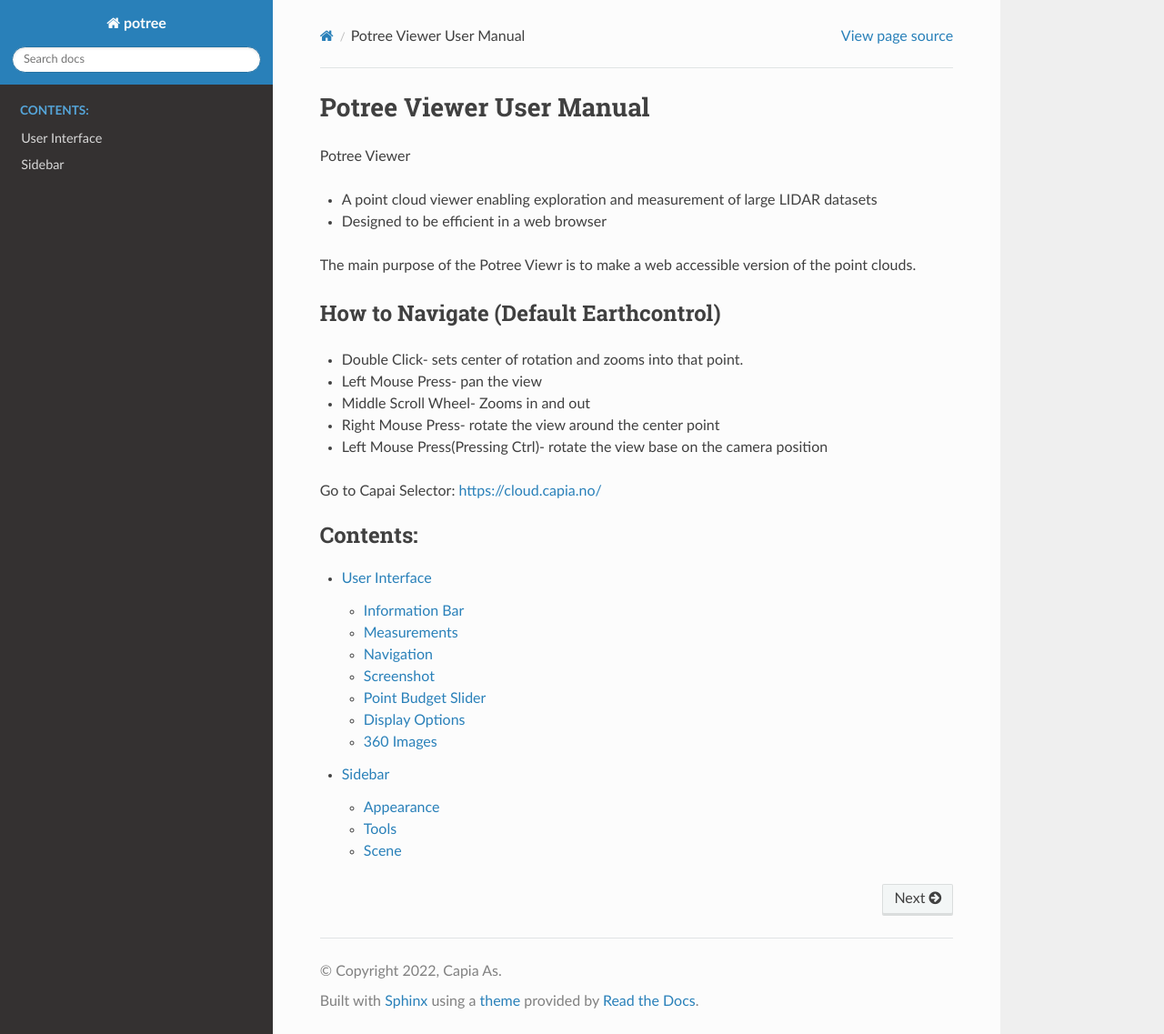
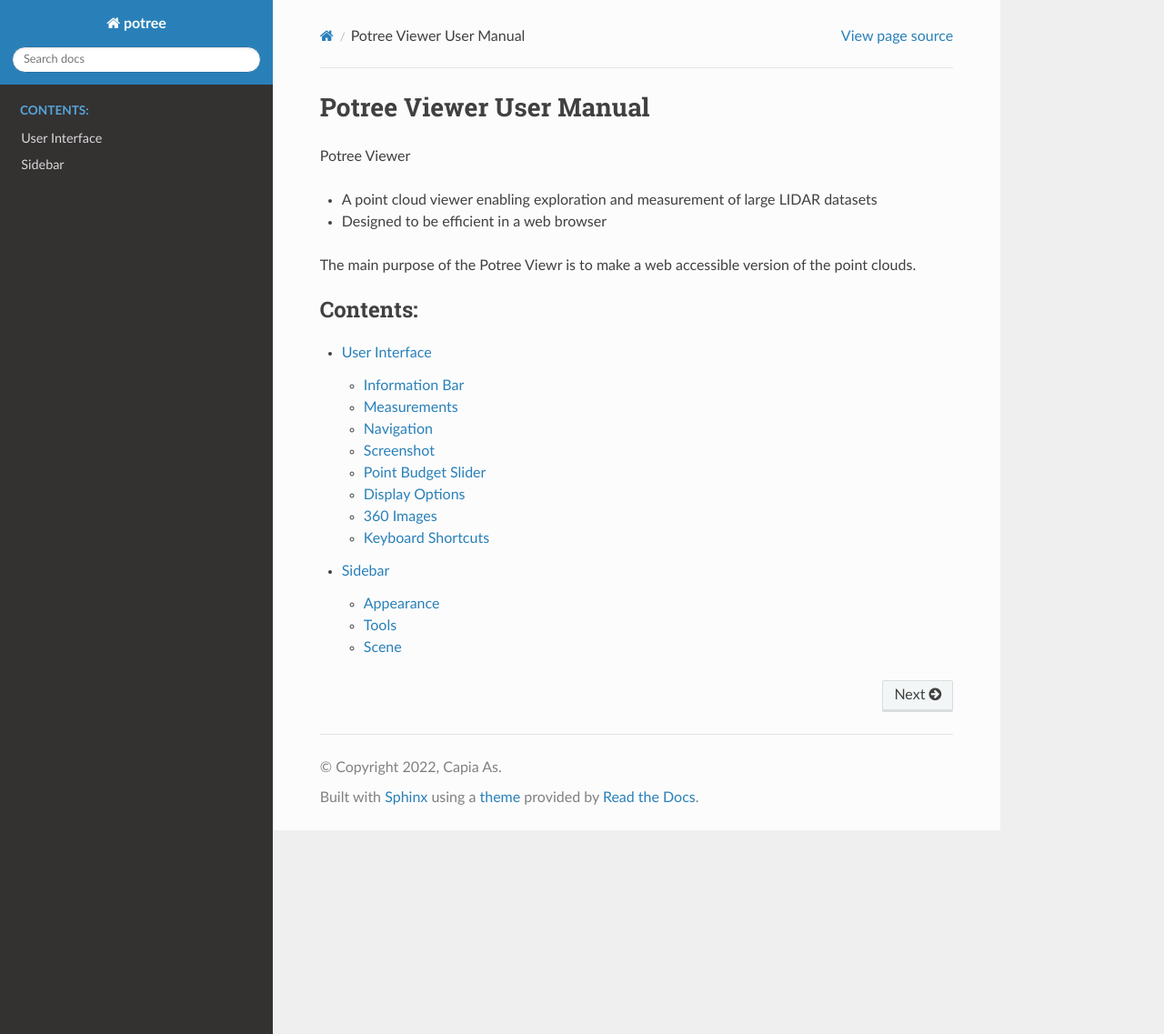
Before and after one commit to capiaas/potree-docs, a Sphinx documentation site: the page built from docs/source/index.rst, in a window 1280 px wide and 1137 px high. Shown: the whole window at 91% size. Built offline with Sphinx 7.4.7 and the Read the Docs theme 2.0.0, drawn with Linux system fonts in a browser that asks for light colours.

Commit message:
yin update

```diff
--- a/docs/source/index.rst
+++ b/docs/source/index.rst
@@ -12,17 +12,6 @@
 
 The main purpose of the Potree Viewr is to make a web accessible version of the point clouds.
 
-How to Navigate (Default Earthcontrol)
-------------------------------------------------
-
-* Double Click- sets center of rotation and zooms into that point.
-* Left Mouse Press- pan the view
-* Middle Scroll Wheel- Zooms in and out
-* Right Mouse Press- rotate the view around the center point
-* Left Mouse Press(Pressing Ctrl)- rotate the view base on the camera position
-
-
-Go to Capai Selector: https://cloud.capia.no/
 
 
 
```
Also changed, not shown: docs/source/Contents/Webinterface.rst (+43 -20 lines), docs/source/images/informationbar.png.
